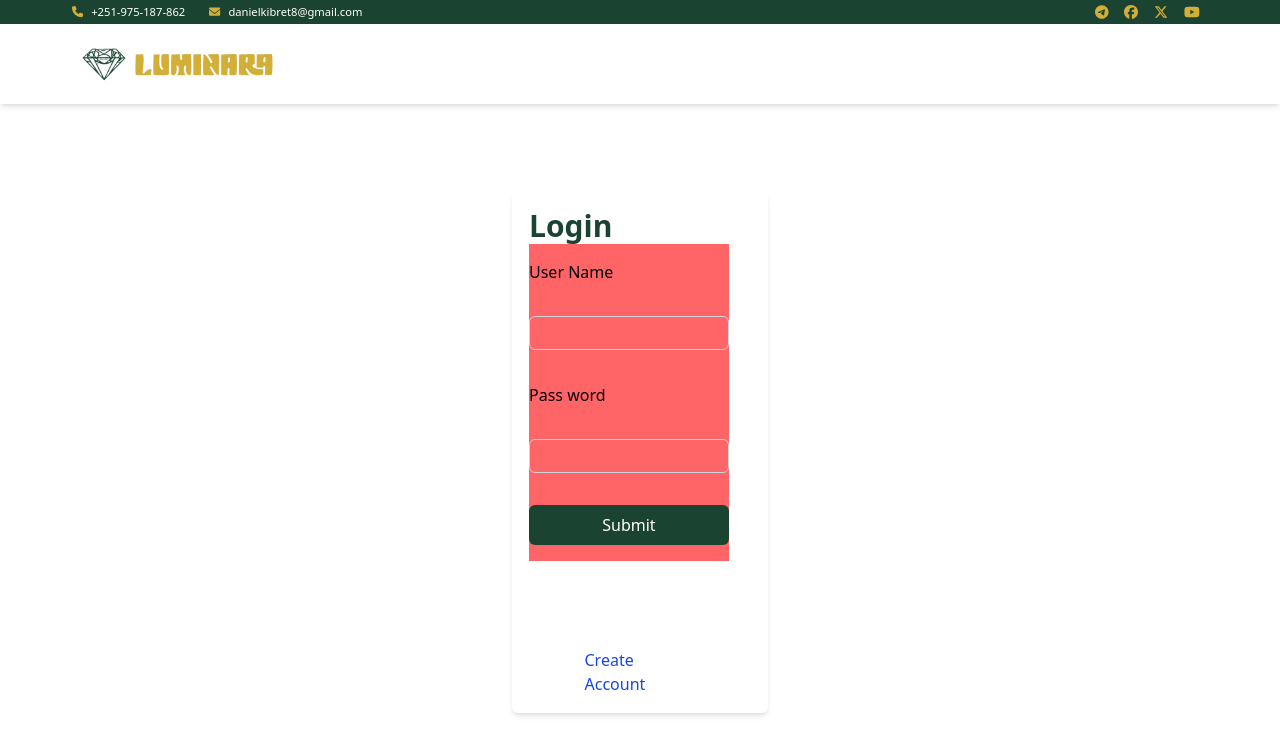
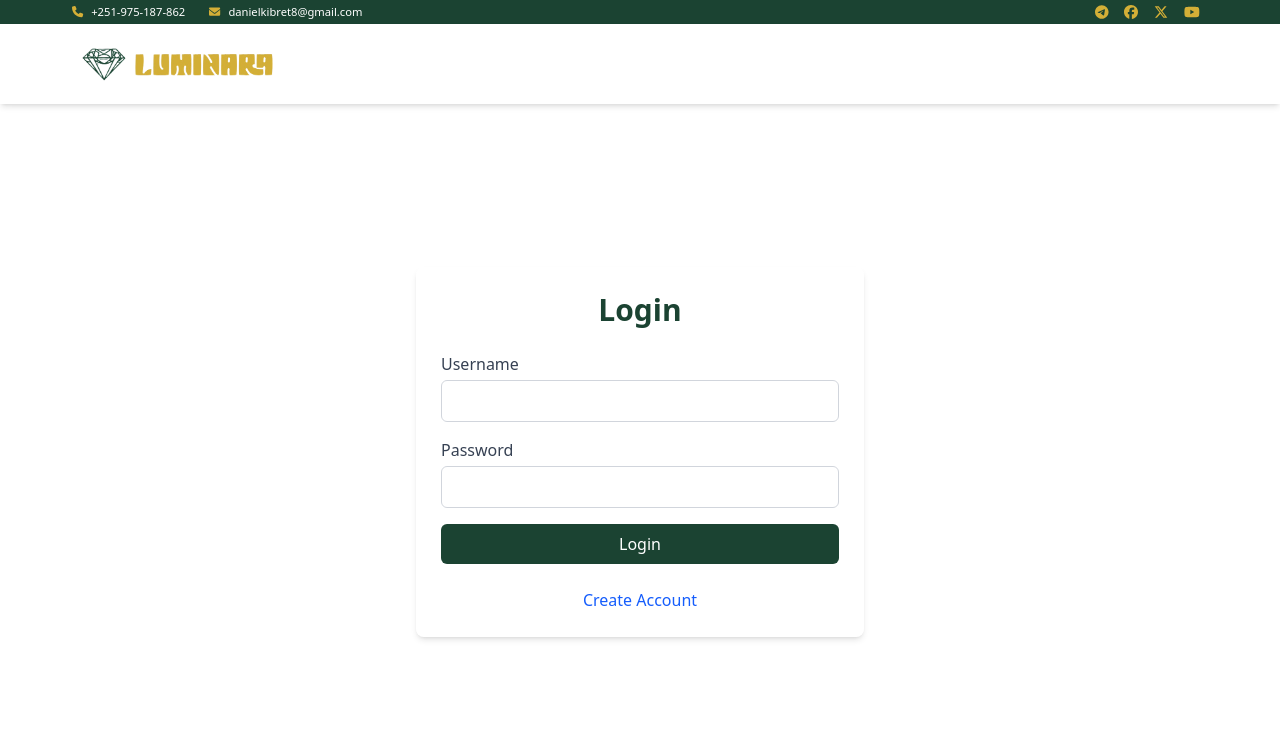
Before and after one commit to dani-dina/Hotel-Management-System-, a React (Vite) app in the folder frontend/: page /sign-up in a window 1280 px wide. Shown: the top 754 px of the page. Built offline with nearby package versions, Linux system fonts and the light colour scheme.

Commit message:
Login page

```diff
--- a/frontend/src/pages/Login.jsx
+++ b/frontend/src/pages/Login.jsx
@@ -1,40 +1,82 @@
-import banner from '../assets/banner.jpg';
 import Button from '../components/Button';
 import { useState } from 'react';
-import axios from 'axios';
 
 const Login = () => {
+  const [formData, setFormData] = useState({
+    username: '',
+    password: ''
+  });
+  const [error, setError] = useState('');
 
-  const inputStyle = `w-full bg-none outline-0 border-1 border-gray-300 rounded-md py-1 px-2`;
+  const inputStyle = `w-full bg-transparent outline-none border border-gray-300 rounded-md py-2 px-3 focus:border-primary`;
+
+  const handleChange = (e) => {
+    const { name, value } = e.target;
+    setFormData(prev => ({
+      ...prev,
+      [name]: value
+    }));
+  };
+
+  const handleSubmit = (e) => {
+    e.preventDefault();
+    if (!formData.username || !formData.password) {
+      setError('Please fill in all fields');
+      return;
+    }
+    // Add your login logic here
+    console.log('Login data:', formData);
+  };
+
   return (
-    <section className='w-full h-[87vh] flex items-center justify-center bg-center bg-cover'
+    <section className='w-full min-h-[87vh] flex items-center justify-center bg-center bg-cover'>
+      <div className='w-full max-w-md mx-4 bg-white/10 backdrop-blur-md rounded-lg shadow-md border border-white/20 p-6'>
+        <div className='w-full flex flex-col items-center'>
+          <h1 className='text-3xl font-bold text-primary mb-6'>Login</h1>
+          {error && <p className="text-red-500 mb-4">{error}</p>}
 
-    >
-      <div className='w-[20%] h-[75%] bg-white/10 backdrop-blur-md rounded-md shadow-md border border-white/20 p-4'>
-        <div className='relative w-full h-full flex-col items-center justify-around'>
-          <h1 className='text-3xl font-bold text-primary'>Login</h1>
-          <div className='w-[90%] h-[65%] flex flex-col items-center justify-around bg-red-400'>
-            <label htmlFor='_userName' className='w-full'>User Name</label>
-            <input type='text'
-                   name='_userName'
-                   className={`${inputStyle}`}
+          <form onSubmit={handleSubmit} className='w-full space-y-4'>
+            <div className='w-full'>
+              <label htmlFor='username' className='block mb-1 text-gray-700'>Username</label>
+              <input
+                type='text'
+                id='username'
+                name='username'
+                value={formData.username}
+                onChange={handleChange}
+                className={inputStyle}
+                required
               />
-            <label htmlFor='_userName' className='w-full'>Pass word</label>
-            <input type='text'
-                   name='_passWord'
-                   className={`${inputStyle}`}
+            </div>
+
+            <div className='w-full'>
+              <label htmlFor='password' className='block mb-1 text-gray-700'>Password</label>
+              <input
+                type='password'
+                id='password'
+                name='password'
+                value={formData.password}
+                onChange={handleChange}
+                className={inputStyle}
+                required
               />
+            </div>
+
             <Button
-              className={'w-full py-2 text-golden bg-primary rounded-md'}
-              title={'Submit'}
-            ></Button>
-          </div>
+              type="submit"
+              className={'w-full py-2 text-white bg-primary rounded-md hover:bg-primary-dark transition-colors'}
+              title={'Login'}
+            />
+          </form>
+
+          <div className='mt-6 text-center'>
             <a
               href="/register"
-             className="absolute bottom-0 left-1/2 transform -translate-x-1/2 text-blue-700"
+              className="text-blue-600 hover:text-blue-800 transition-colors"
             >
               Create Account
             </a>
+          </div>
         </div>
       </div>
     </section>
```
Lines whose indentation alone changed are shown as unchanged.
